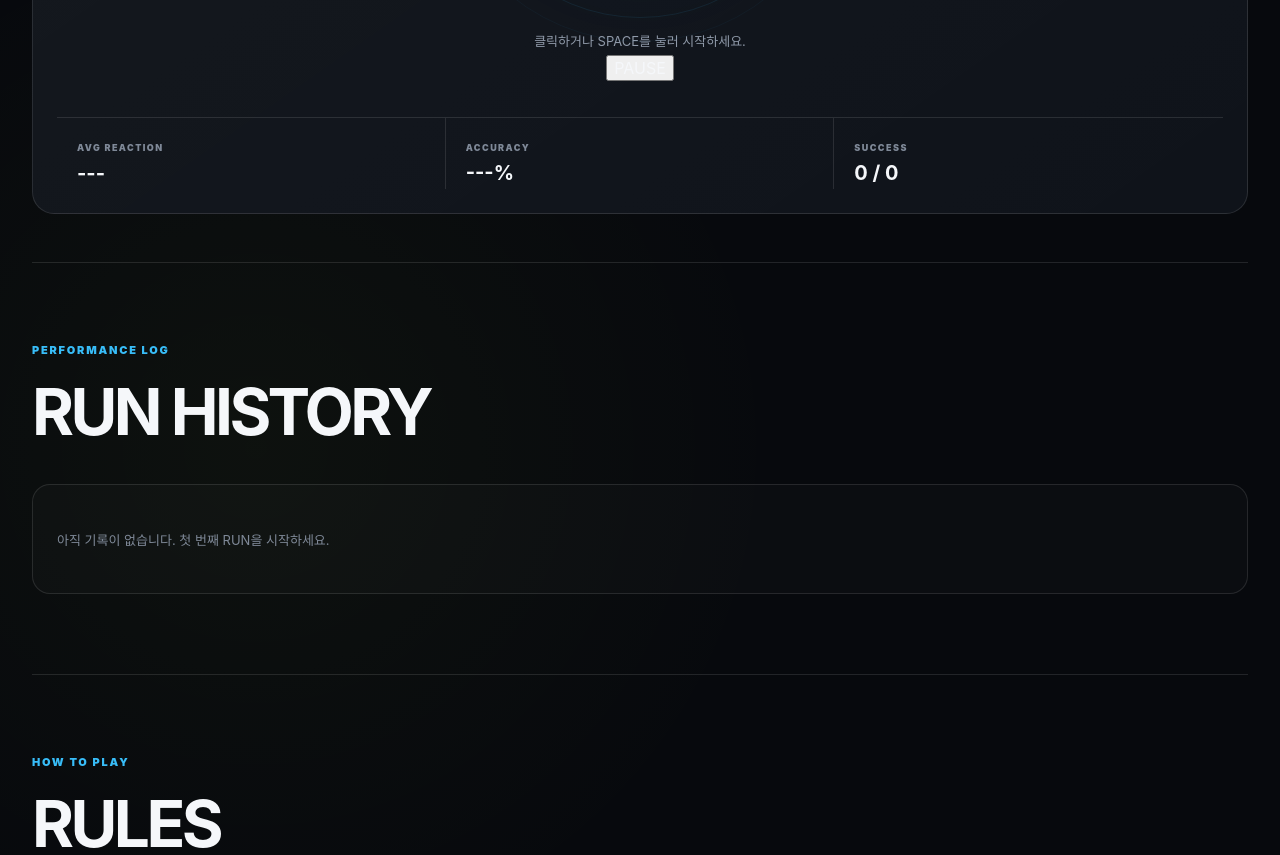
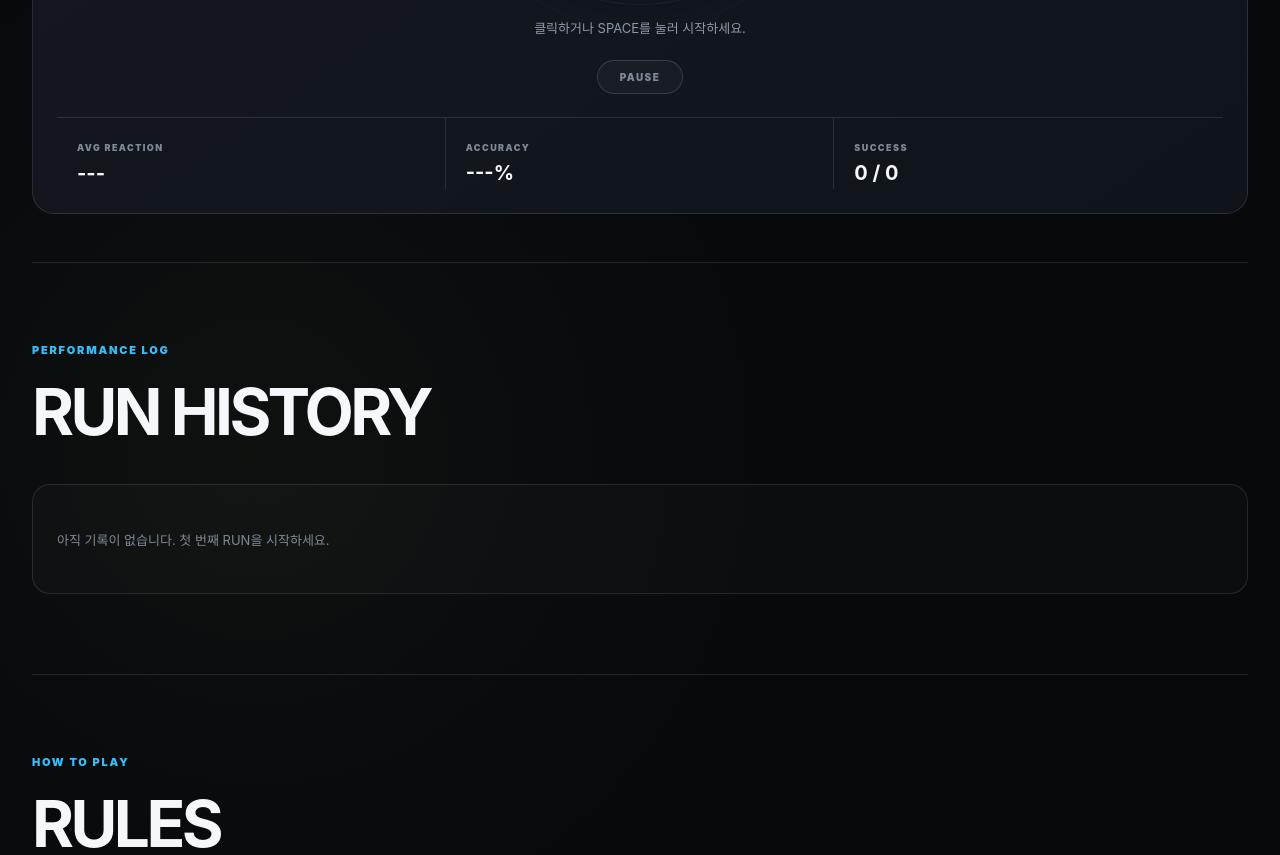
Before and after one commit to hongbin9305/neon-pulse, a plain HTML site: page index.html in a window 1280 px wide. Shown: the part 1146-2001 px from the top of the page. Drawn offline with Linux system fonts and the light colour scheme.

Commit message:
style pause button

```diff
--- a/style.css
+++ b/style.css
@@ -304,6 +304,33 @@ a:focus-visible {
   text-align: center;
 }
 
+/* ---------- PAUSE BUTTON ---------- */
+
+.pause-button {
+  margin-top: 18px;
+  padding: 10px 22px;
+  border: 1px solid rgba(255, 255, 255, 0.14);
+  border-radius: 999px;
+  background: rgba(255, 255, 255, 0.03);
+  color: var(--muted);
+  font-size: 10px;
+  font-weight: 900;
+  letter-spacing: 0.14em;
+  cursor: pointer;
+  transition:
+    color 0.2s ease,
+    border-color 0.2s ease,
+    background 0.2s ease,
+    transform 0.2s ease;
+}
+
+.pause-button:hover {
+  color: var(--text);
+  border-color: var(--blue);
+  background: var(--blue-soft);
+  transform: translateY(-1px);
+}
+
 /* JS가 나중에 사용할 상태 */
 
 .pulse-button.waiting {
```
